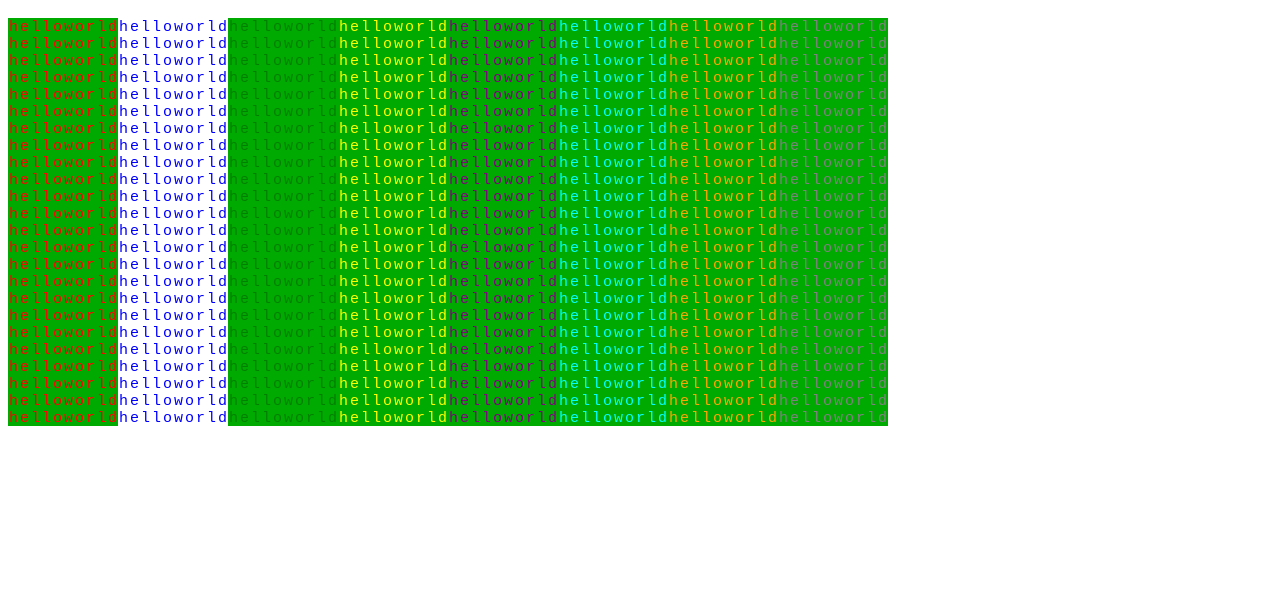
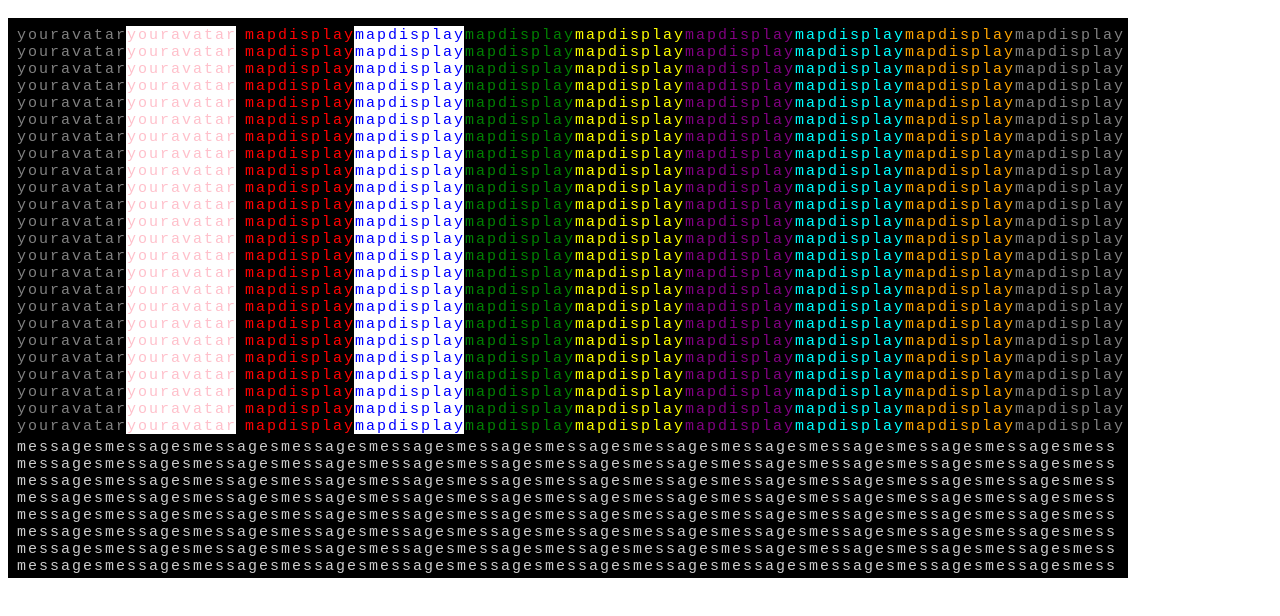
Before and after one commit to marctalbott/wsrl, a plain HTML site: page index.html in a window 1280 px wide. Shown: the part 48-664 px from the top of the page. Drawn offline with Linux system fonts and the light colour scheme.

Commit message:
add displays for avatar and messages

```diff
--- a/asset/game.js
+++ b/asset/game.js
@@ -8,16 +8,32 @@ window.onload = function() {
   } else {
     // Initialize the game
     Game.init();
-    document.getElementById('wsrl-main-display').appendChild(Game.display.main.o.getContainer()); // puts display object in html
+
+    // add containers to html
+    document.getElementById('wsrl-avatar-display').appendChild(Game.getDisplay('avatar').getContainer());
+    document.getElementById('wsrl-main-display').appendChild(Game.getDisplay('main').getContainer());
+    document.getElementById('wsrl-message-display').appendChild(Game.getDisplay('message').getContainer());
+
   }
 };
 
 // Hash
 var Game = {
+
+  _DISPLAY_SPACING: 1.1,
   display: {
-    SPACING: 1.1,
     main: {
       w: 80,
+      h: 24,
+      o: null
+    },
+    message: {
+      w: 100,
+      h: 8,
+      o: null
+    },
+    avatar: {
+      w: 20,
       h: 24,
       o: null
     }
@@ -25,11 +41,16 @@ var Game = {
   // key init, value function <-- dope!
   init: function() {
     console.log("game init");
-    this.display.main.o = new ROT.Display(
-      { width: this.display.main.w,
-        height: this.display.main.h,
-        spacing: Game.display.SPACING}
-    );
+    for (var display_key in this.display) {
+      this.display[display_key].o = new ROT.Display(
+        { width: this.display[display_key].w,
+          height: this.display[display_key].h,
+          spacing: Game._DISPLAY_SPACING }
+      );
+    }
+
+    console.dir(this.display);
+
     this.renderMain();
   },
 
@@ -42,16 +63,26 @@ var Game = {
 
   renderMain: function() {
     var d = this.display.main.o;
-    d.setOptions({bg: "#0a0"});
     for (var i = 0; i < 24; i++) {
-      d.drawText(0,i,"%c{red}helloworld");
-      d.drawText(10,i,"%c{blue}%b{white}helloworld");
-      d.drawText(20,i,"%c{green}helloworld");
-      d.drawText(30,i,"%c{yellow}helloworld");
-      d.drawText(40,i,"%c{purple}helloworld");
-      d.drawText(50,i,"%c{cyan}helloworld");
-      d.drawText(60,i,"%c{orange}helloworld");
-      d.drawText(70,i,"%c{gray}helloworld");
+      d.drawText(0,i,"%c{red}mapdisplay");
+      d.drawText(10,i,"%c{blue}%b{white}mapdisplay");
+      d.drawText(20,i,"%c{green}mapdisplay");
+      d.drawText(30,i,"%c{yellow}mapdisplay");
+      d.drawText(40,i,"%c{purple}mapdisplay");
+      d.drawText(50,i,"%c{cyan}mapdisplay");
+      d.drawText(60,i,"%c{orange}mapdisplay");
+      d.drawText(70,i,"%c{gray}mapdisplay");
+    }
+    var a = this.display.avatar.o;
+    for (var i = 0; i < 24; i++) {
+      a.drawText(0,i,"%c{gray}youravatar");
+      a.drawText(10,i,"%c{pink}%b{white}youravatar");
+    }
+    var m = this.display.message.o;
+    for (var i = 0; i < 8; i++) {
+      for (var j = 0; j < 100; j+= 8) {
+        m.drawText(j,i, "messages");
+      }
     }
   }
 };
--- a/index.html
+++ b/index.html
@@ -2,11 +2,15 @@
   <head>
     <meta charset="utf-8"/>
     <title>WSRL 2017</title>
+    <link rel="stylesheet" href="style.css"/>
     <script src="lib/rot.min.js" charset="utf-8"></script>
     <script src="asset/game.js"></script>
   </head>
   <body>
     <h1>WSRL2017</h1>
-    <div id="wsrl-main-display"></div>
+    <div id="wsrl-avatar-display" class="wsrl-display"></div>
+    <div id="wsrl-main-display" class="wsrl-display"></div>
+
+    <div id="wsrl-message-display" class="wsrl-display"></div>
   </body>
 </html>
--- /dev/null
+++ b/style.css
@@ -0,0 +1,28 @@
+.wsrl-display {
+  padding: 4px;
+  background: #000;
+  float: left;
+}
+
+.dev-outline {
+  border: 1px solid red;
+  background: #500;
+}
+
+#wsrl-avatar-display {
+  padding-top: 8px;
+  padding-left: 8px;
+
+}
+
+#wsrl-main-display {
+  padding-top: 8px;
+
+}
+
+#wsrl-message-display {
+  clear: both;
+  margin-top: -4px;
+  padding-left: 8px;
+  padding-right: 12px;
+}
```
